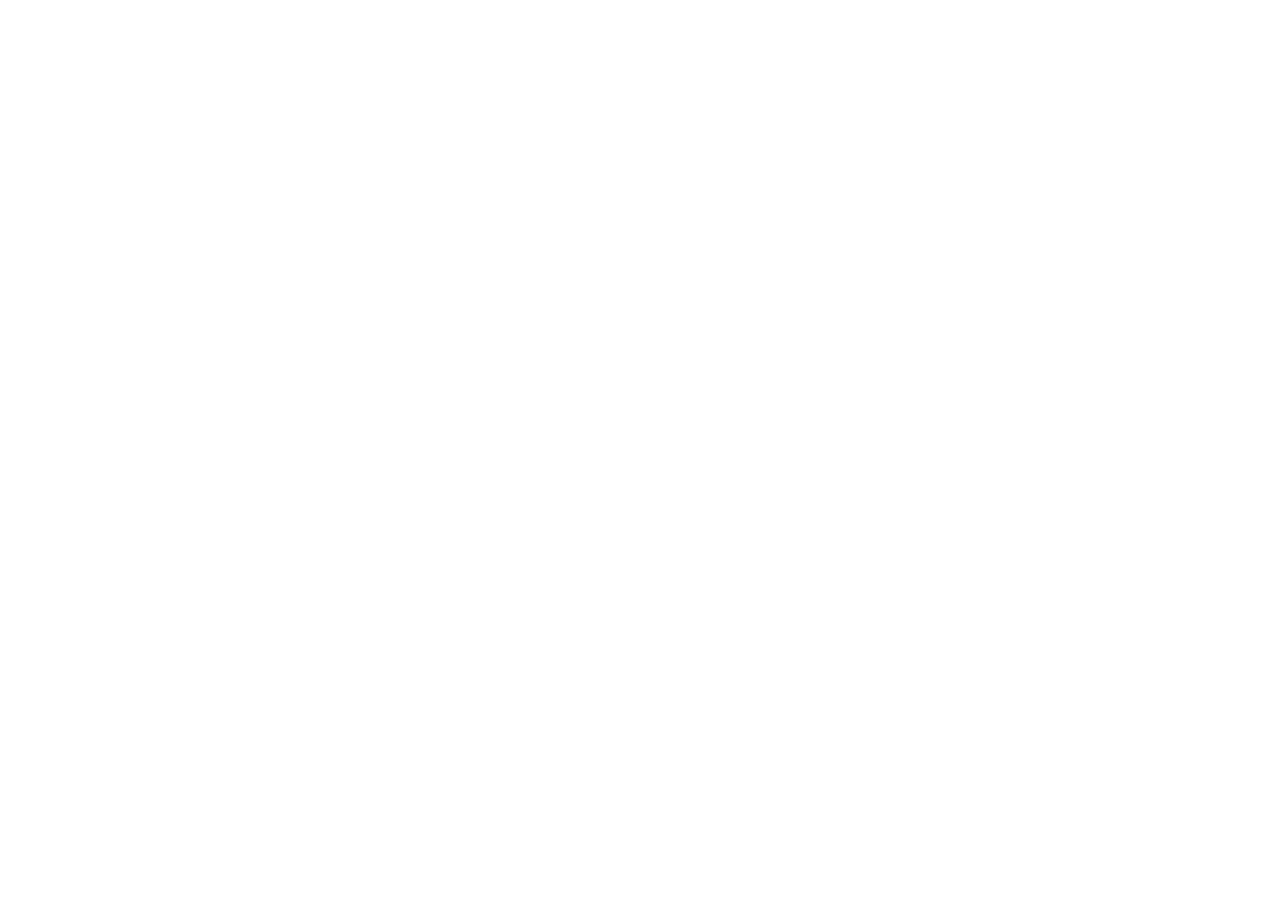
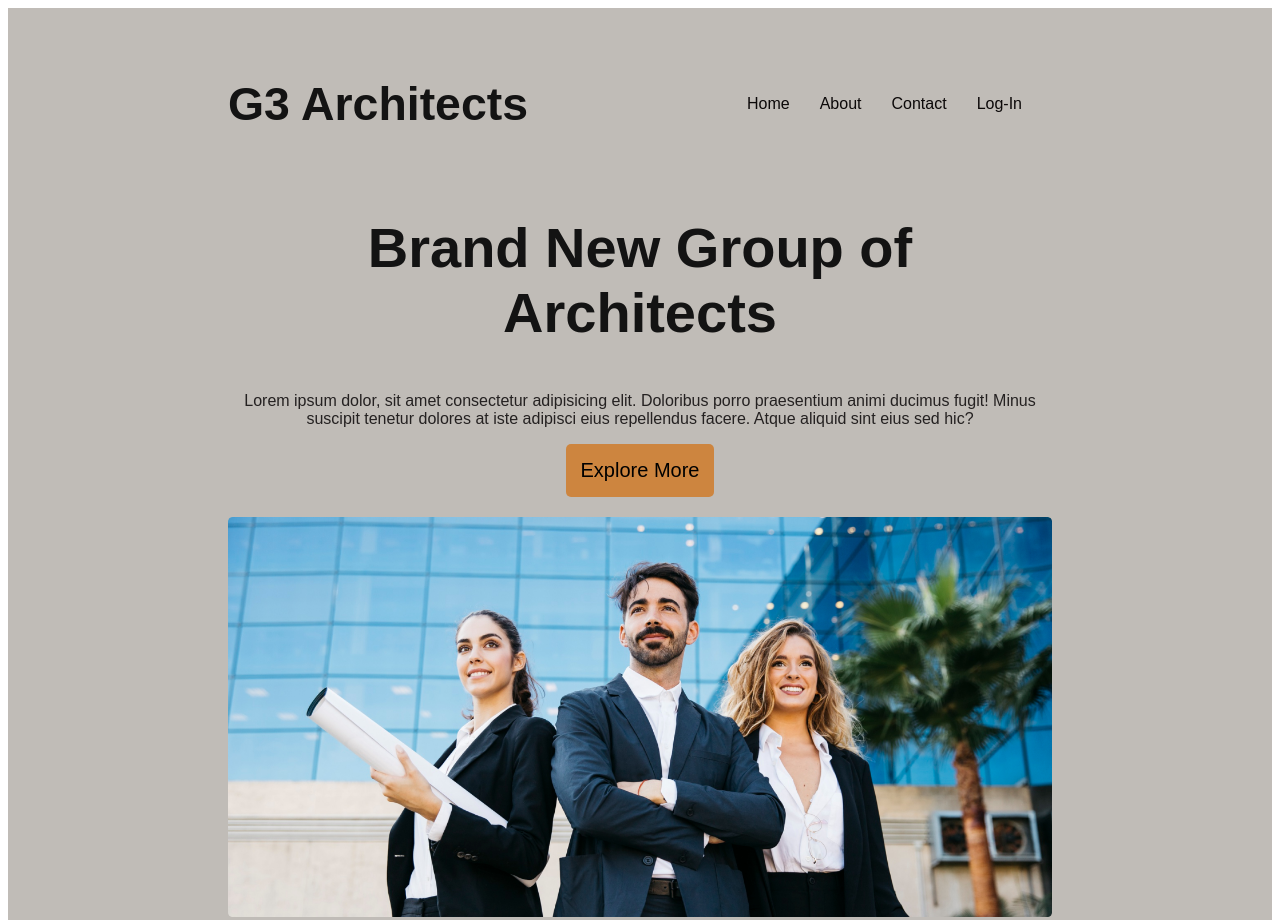
Before and after one commit to saikat-dhar/G3-arcitact-website, a plain HTML site: page index.html in a window 1280 px wide. Shown: the top 920 px of the page. Before the commit the page ends 800 px from the top, so only its background shows below. Drawn offline with Linux system fonts and the light colour scheme.

Commit message:
first-header

```diff
--- a/index.html
+++ b/index.html
@@ -1,11 +1,35 @@
 <!DOCTYPE html>
 <html lang="en">
+
 <head>
     <meta charset="UTF-8">
     <meta name="viewport" content="width=device-width, initial-scale=1.0">
     <title>G3-arcitact</title>
+    <link rel="stylesheet" href="styls/arcitact.css">
 </head>
+
 <body>
+    <header>
+        <nav>
+            <h2 class="nav-title">G3 Architects</h2>
+            <ul>
+                <li><a href="">Home</a></li>
+                <li><a href="">About</a></li>
+                <li><a href="">Contact</a></li>
+                <li><a href="">Log-In</a></li>
+            </ul>
+        </nav>
+        <div class="banner">
+            <div class="banner-content">
+                <h2 class="banner-title">Brand New Group of Architects</h2>
+                <p class="banner-description">Lorem ipsum dolor, sit amet consectetur adipisicing elit. Doloribus porro
+                    praesentium animi ducimus fugit! Minus suscipit tenetur dolores at iste adipisci eius repellendus
+                    facere. Atque aliquid sint eius sed hic?</p>
+                <button class="btn-primary">Explore More</button>
+            </div>
+            <img class="banner-img" src="images/banner.png" alt="">
+        </div>
+    </header>
+</body>
 
-</body>
 </html>
--- /dev/null
+++ b/styls/arcitact.css
@@ -0,0 +1,82 @@
+
+*{
+    font-family: 'work' ,sans-serif;
+}
+/* sheard styls */
+
+.btn-primary{
+    background-color: peru;
+    font-size: 1.25rem;
+    padding: 15px;
+    border: 0px;
+    border-radius: 5px;
+    cursor: pointer;
+}
+/* header styles */
+header{
+    background: rgb(192, 188, 183);
+    padding: 30px 220px;
+}
+.nav-title{
+    font-size: 2.9rem;
+    font-weight: 700;
+    color: #131313;
+}
+nav{
+    display: flex;
+    justify-content: space-between;
+    align-items: center;
+}
+nav > ul{
+    display: flex;
+
+}
+nav li {
+    list-style: none;
+    margin-right: 30px;
+    font-weight: 500;
+    font-size: 1rem;
+
+}
+nav li a {
+    text-decoration: none;
+    color: rgb(12, 9, 9);
+}
+/* banner styls */
+.banner-content{
+    max-width: 800px;
+    text-align: center;
+    margin: 0px auto;
+}
+.banner-title{
+    font-size: 3.5rem;
+    font-weight: 700;
+    color: #131313;
+}
+.banner-description{
+    color: #242121;
+}
+.banner-img{
+    width: 100%;
+    margin-top: 20px;
+
+}
+
+/* responsive-section */
+@media screen and (max-width: 576px) {
+    header{
+        padding: 20px;
+    }
+    nav{
+        flex-direction: column;
+    }
+}
+@media screen and (min-width:576px) and (max-width:992px) {
+    header{
+        padding: 50px;
+    }
+    nav{
+        flex-direction: column;
+    }
+
+}
```
